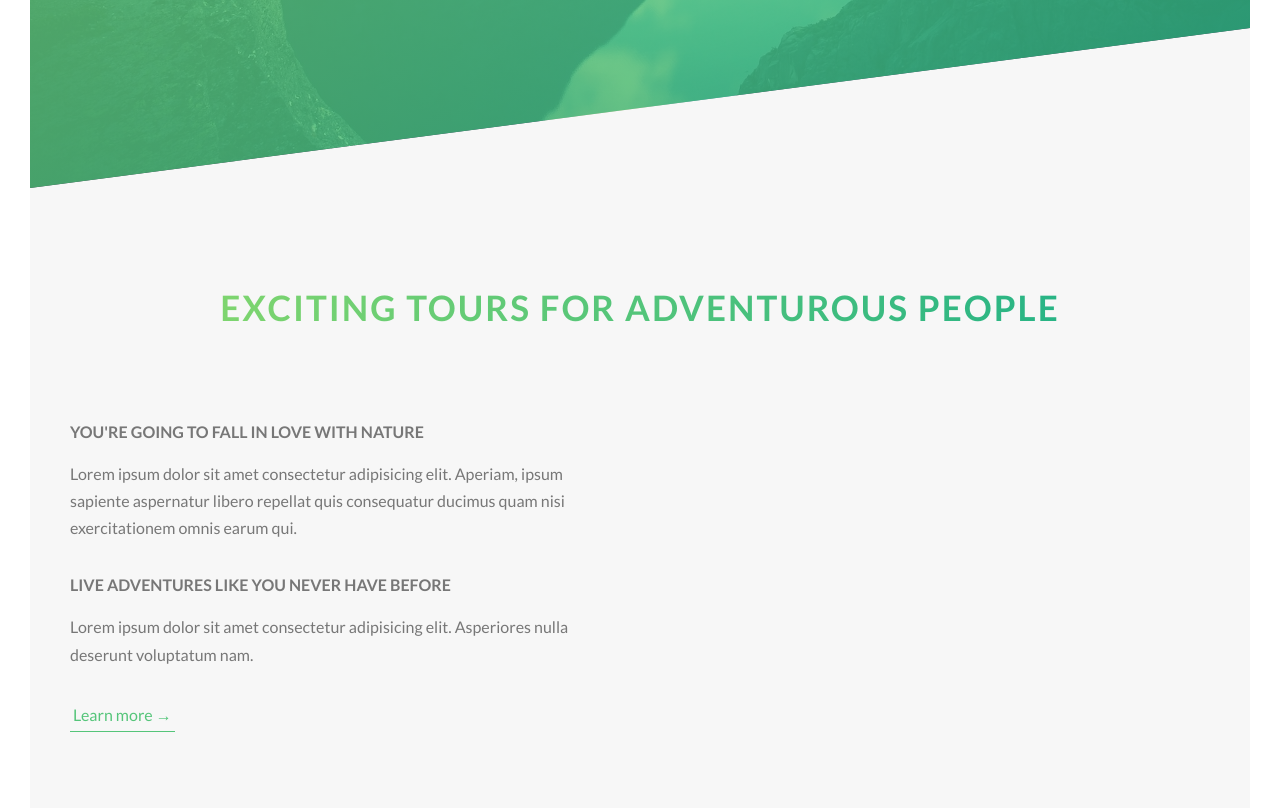
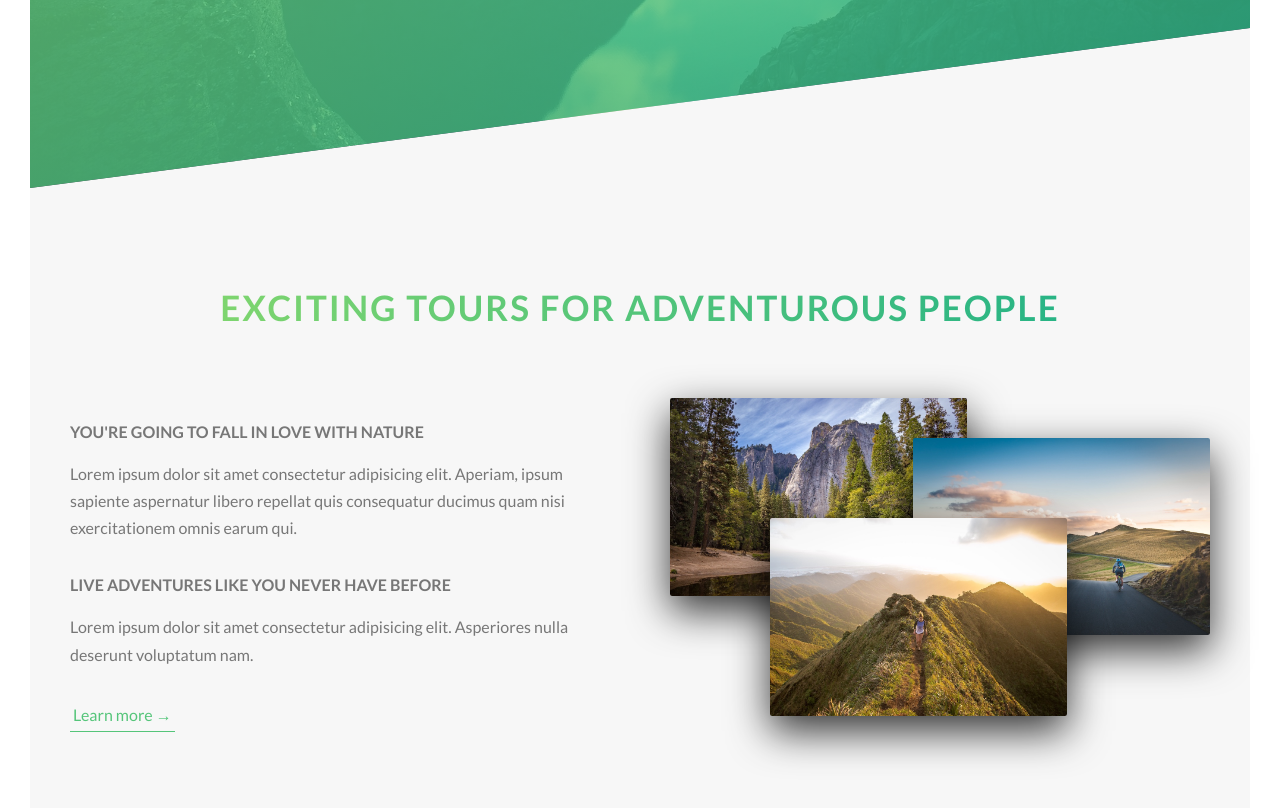
Before and after one commit to HellyZ/travel-agency-landing, a website: page index.html in a window 1280 px wide. Shown: the part 602-1410 px from the top of the page. Drawn offline with Linux system fonts and the light colour scheme.

Commit message:
add image composition section

```diff
--- a/index.html
+++ b/index.html
@@ -53,6 +53,12 @@
             <a href="#" class="btn-text">Learn more &rarr;</a>
           </div>
           <div class="col-1-of-2">
+            <div class="composition">
+              <!-- .composition>(img.composition__photo.composition__photo--p1)*3 emmet -->
+              <img src="img/nat-1-large.jpg" alt="Photo 1" class="composition__photo composition__photo--p1">
+              <img src="img/nat-2-large.jpg" alt="Photo 2" class="composition__photo composition__photo--p2">
+              <img src="img/nat-3-large.jpg" alt="Photo 3" class="composition__photo composition__photo--p3">
+            </div>
           </div>
         </div>
       </section>
--- /dev/null
+++ b/sass/components/_composition.scss
@@ -0,0 +1,59 @@
+.composition {
+  position: relative;
+
+  &__photo {
+    width: 55%;
+    box-shadow: 0 1.5rem 4rem rgba($color-black, .8);
+
+    border-radius: 2px;
+    -webkit-border-radius: 2px;
+    -moz-border-radius: 2px;
+    -ms-border-radius: 2px;
+    -o-border-radius: 2px;
+
+    position: absolute;
+    z-index: 10;
+    outline-offset: 1.5rem;
+
+    transition: all .2;
+    -webkit-transition: all .2;
+    -moz-transition: all .2;
+    -ms-transition: all .2;
+    -o-transition: all .2;
+
+    &--p1{
+      left: 0;
+      top: -2rem;
+    }
+
+    &--p2 {
+      right: 0;
+      top: 2rem;
+    }
+
+    &--p3 {
+      left: 10rem;
+      top: 10rem;
+
+    }
+
+    &:hover {
+      outline: 1.5rem solid $color-primary;
+      box-shadow: 0 2.5rem 4rem rgba($color-black, .4);
+      transform: scale(1.05) translateY(-.5rem);
+      -webkit-transform: scale(1.05) translateY(-.5rem);
+      -moz-transform: scale(1.05) translateY(-.5rem);
+      -ms-transform: scale(1.05) translateY(-.5rem);
+      -o-transform: scale(1.05) translateY(-.5rem);
+      z-index: 20;
+}
+  }
+
+  &:hover &__photo:not(:hover) {
+    transform: scale(.95);
+    -webkit-transform: scale(.95);
+    -moz-transform: scale(.95);
+    -ms-transform: scale(.95);
+    -o-transform: scale(.95);
+  }
+}
--- a/sass/main.scss
+++ b/sass/main.scss
@@ -8,6 +8,7 @@
 @import "./base/utilities";
 
 @import "./components/button";
+@import "./components/composition";
 
 @import "./layout/grid";
 @import "./layout/header";
```
Also changed, not shown: css/style.css.
